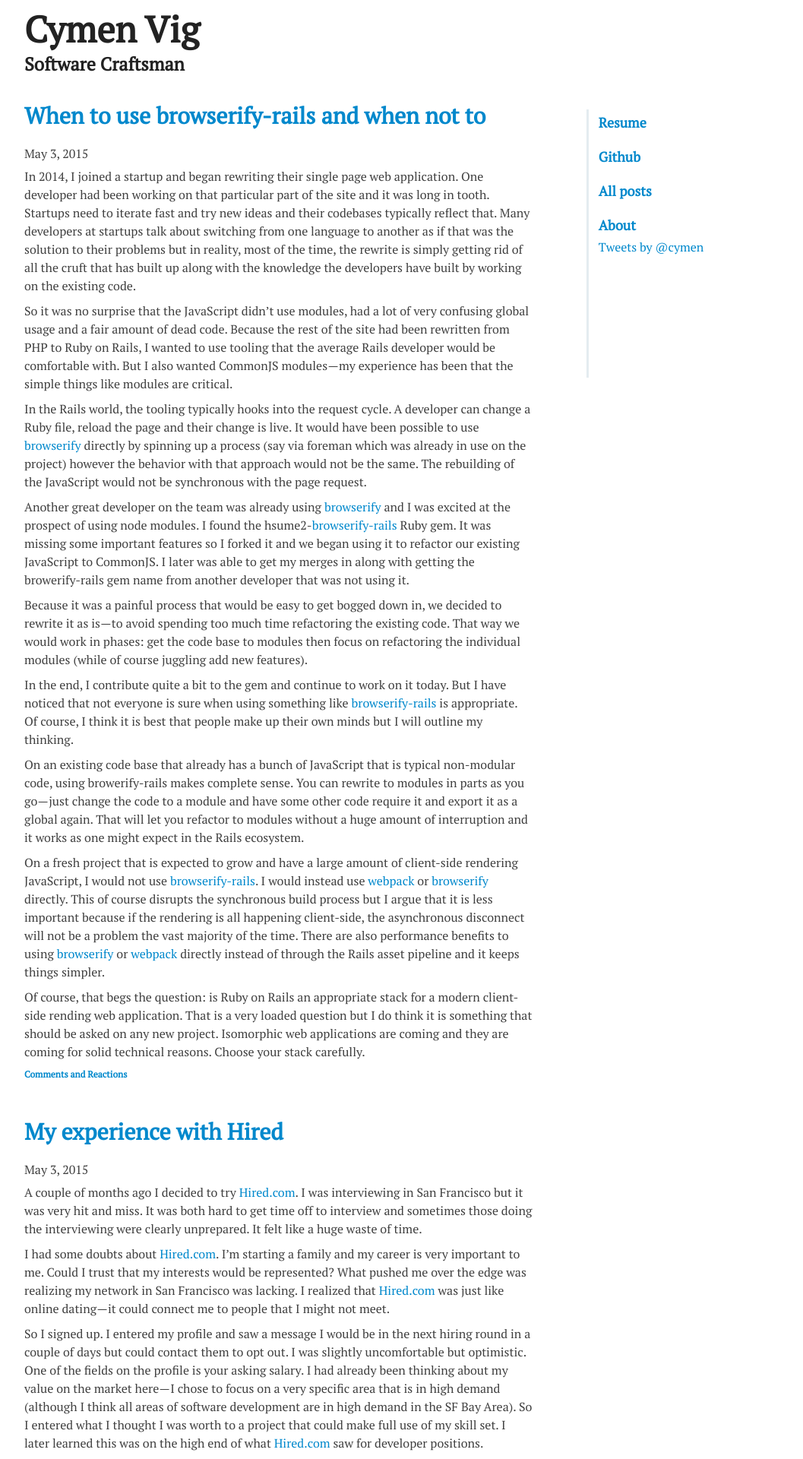
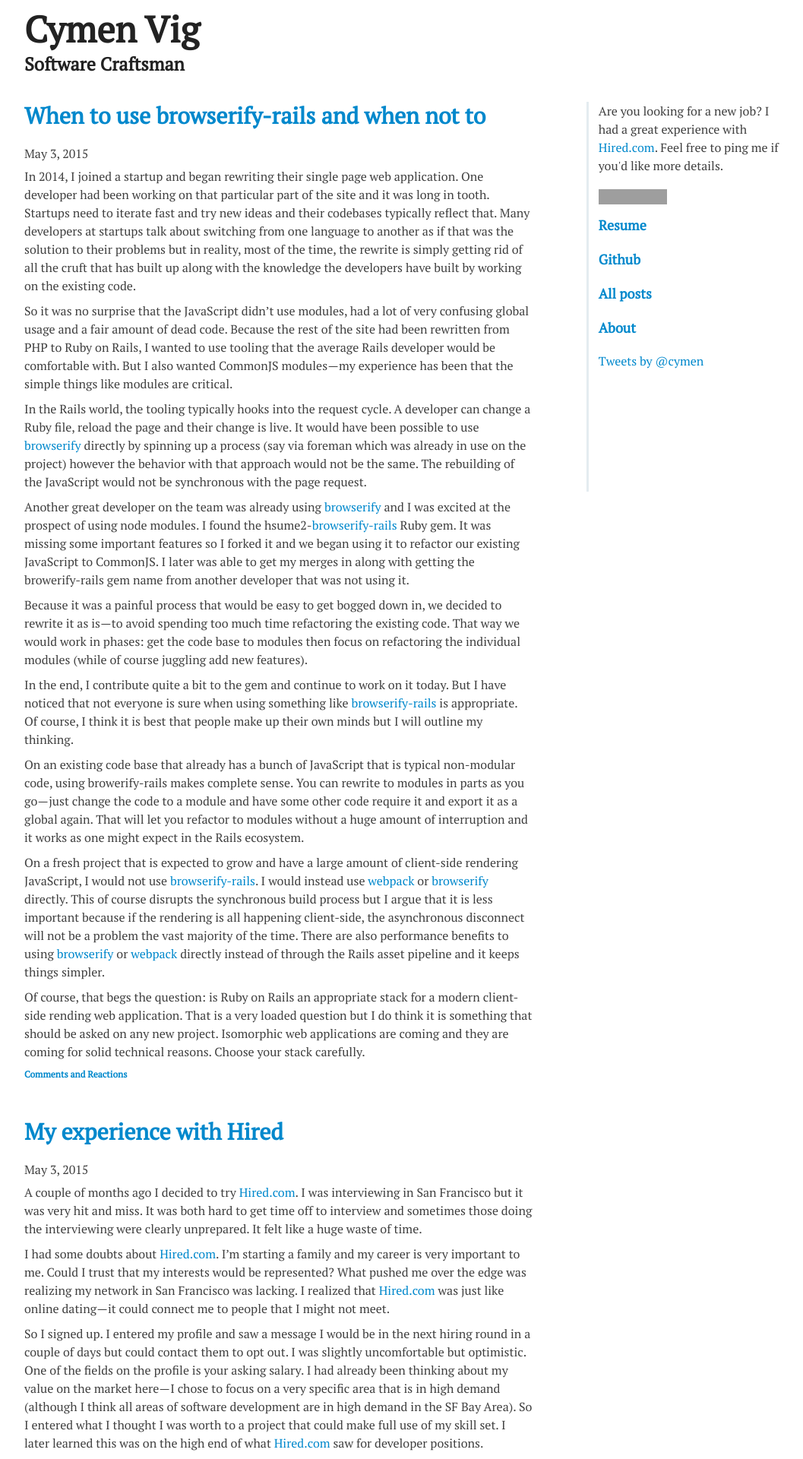
Before and after one commit to cymen/cymen.github.io, a Jekyll site: the page built from index.html, in a window 1280 px wide. Shown: the top 1920 px of the page at 76% size, without its empty margins (23-1080 px from the left). Built offline with Jekyll 4.4.1, drawn with Linux system fonts in a browser that asks for light colours; some web fonts are replaced; the list of posts is cut into pages by our own code; comment, search, counter and statistics services are not loaded; grey boxes are pictures that could not be loaded.

Commit message:
Add instagram icon, hired.com link and tweak sidebar

```diff
--- a/_includes/sidebar.html
+++ b/_includes/sidebar.html
@@ -1,8 +1,18 @@
 <div id="sidebar">
+  <div class="new-job">
+    Are you looking for a new job? I had a great experience
+    with <a href="http://join.hired.com/x/gZxpSP">Hired.com</a>.
+    Feel free to ping me if you'd like more details.
+  </div>
+  <div class="social">
+    <a href="http://instagram.com/cym3n?ref=badge" class="ig-b- ig-b-32"><img src="//badges.instagram.com/static/images/ig-badge-32.png" alt="Instagram" /></a>
+  </div>
   <h4><a href="/assets/Resume - Cymen Vig.pdf">Resume</a></h4>
   <h4><a href="https://github.com/cymen">Github</a></h4>
   <h4><a href="/all.html">All posts</a></h4>
   <h4><a href="/about">About</a></h4>
-  <a class="twitter-timeline" href="https://twitter.com/cymen" data-widget-id="356167819802595328">Tweets by @cymen</a>
-  <script>!function(d,s,id){var js,fjs=d.getElementsByTagName(s)[0],p=/^http:/.test(d.location)?'http':'https';if(!d.getElementById(id)){js=d.createElement(s);js.id=id;js.src=p+"://platform.twitter.com/widgets.js";fjs.parentNode.insertBefore(js,fjs);}}(document,"script","twitter-wjs");</script>
+  <div class="twitter">
+    <a class="twitter-timeline" href="https://twitter.com/cymen" data-widget-id="356167819802595328">Tweets by @cymen</a>
+    <script>!function(d,s,id){var js,fjs=d.getElementsByTagName(s)[0],p=/^http:/.test(d.location)?'http':'https';if(!d.getElementById(id)){js=d.createElement(s);js.id=id;js.src=p+"://platform.twitter.com/widgets.js";fjs.parentNode.insertBefore(js,fjs);}}(document,"script","twitter-wjs");</script>
+  </div>
 </div>
--- a/css/custom.css
+++ b/css/custom.css
@@ -100,6 +100,23 @@ pre {
   margin-top: 0.6em;
 }
 
+.social {
+  margin-top: 15px;
+}
+
 /* twitter */
+.twitter {
+  margin-top: 15px;
+}
+
 .twtr-hd, .twtr-ft { display: none; }
 .twtr-tweet-wrap { padding: 5px 0px 5px 0px !important; }
+
+/* instagram */
+
+@media only screen and (-webkit-min-device-pixel-ratio: 2), only screen and (min--moz-device-pixel-ratio: 2), only screen and (-o-min-device-pixel-ratio: 2 / 1), only screen and (min-device-pixel-ratio: 2), only screen and (min-resolution: 192dpi), only screen and (min-resolution: 2dppx) {
+  .ig-b-32 {
+    background-image: url(//badges.instagram.com/static/images/ig-badge-sprite-32@2x.png);
+    background-size: 60px 178px;
+  }
+}
```
